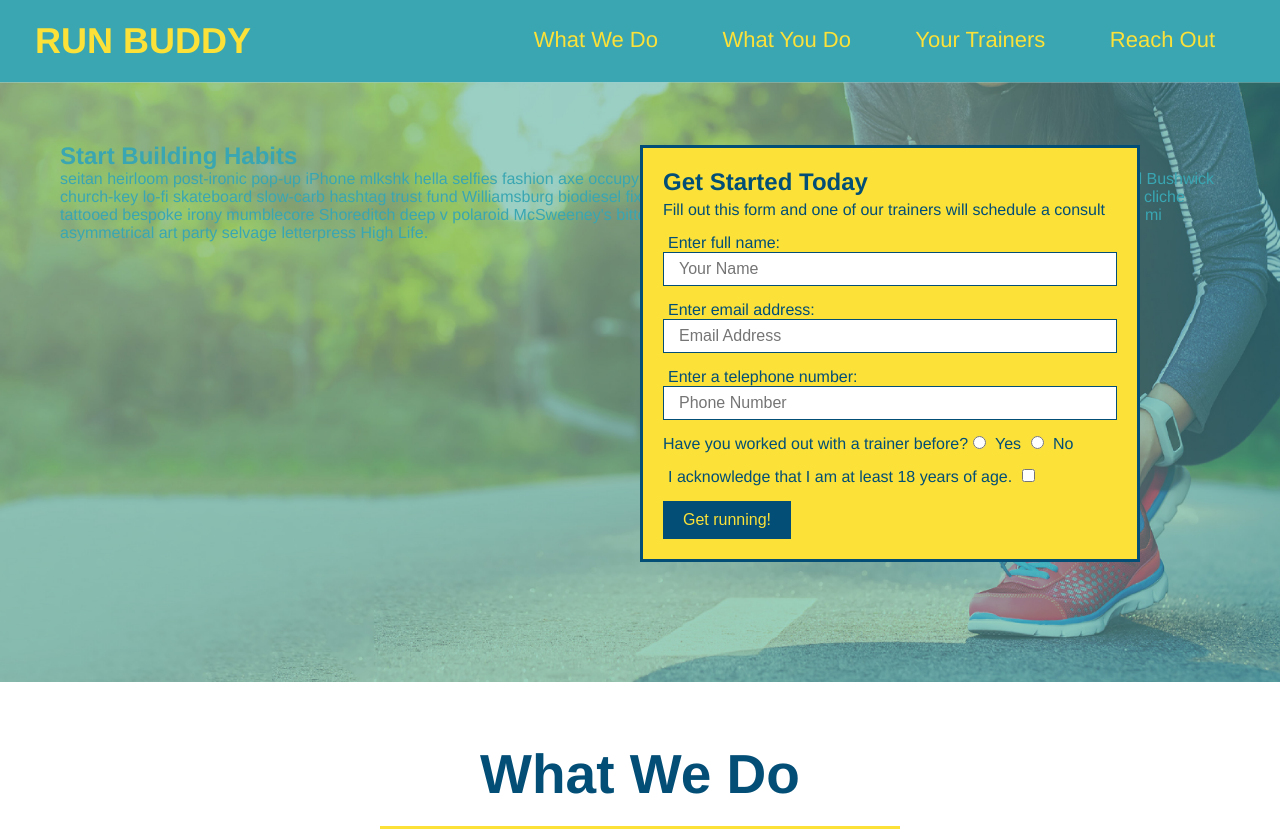
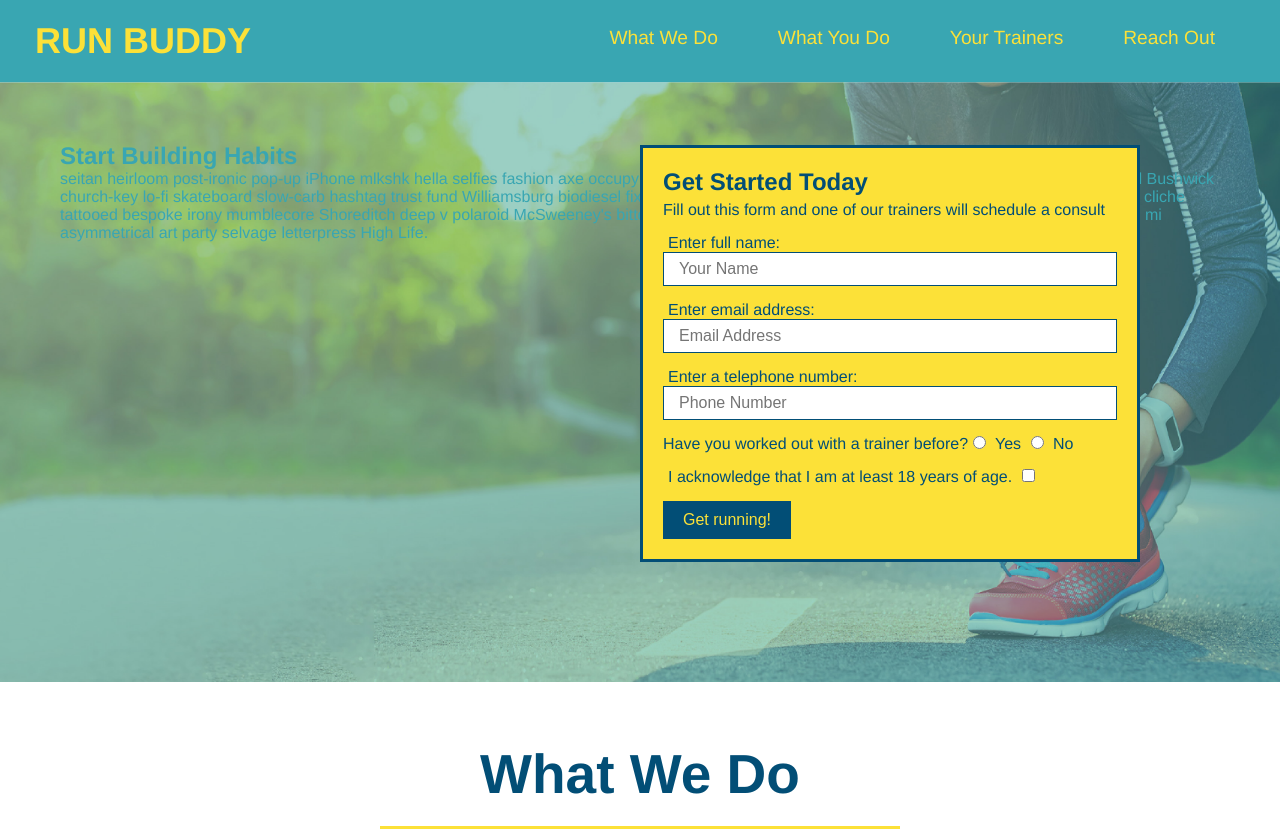
Before and after one commit to defhook/run-buddy2, a plain HTML site: page index.html in a window 1280 px wide. Shown: the top 832 px of the page. Drawn offline with Linux system fonts and the light colour scheme.

Commit message:
added flexbox to header

```diff
--- a/assets/css/style.css
+++ b/assets/css/style.css
@@ -39,14 +39,21 @@ header nav {
     margin: 7px 0;
 }
 
-header nav ul li {
-    display: inline;
+header nav ul {
+    display: flex;
+    flex-wrap: wrap;
+    justify-content: space-between;
+    /* align-items follows the vertical axis(cross axis) */
+    align-items: center;
+    /* list-style sets how a list item is styled (bullet points, dashes, etc) and positioned indented or outdented */
+    list-style: none;
 }
 
 header nav ul li a {
     margin: 0 30px;
     font-weight: lighter;
-    font-size: 22px;
+    /* VW stands for viewport width. Viewport is the actual browser window size */
+    font-size: 1.5vw;
 }
 
 /* Footer */
```
